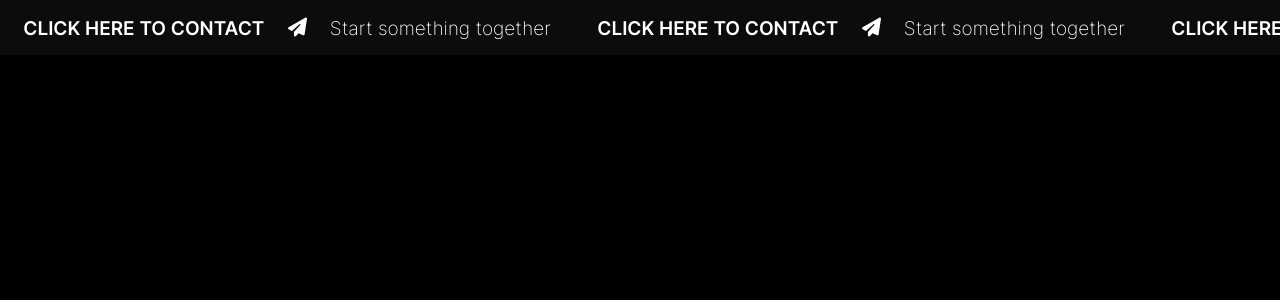
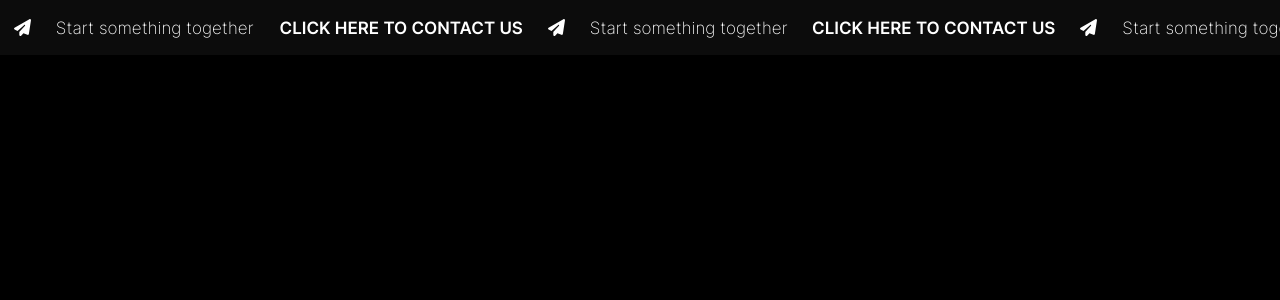
Before and after one commit to olmoscodes/o., an Angular app: page / in a window 1280 px wide. Shown: the top 300 px of the page. Built offline with nearby package versions, Linux system fonts and the light colour scheme.

Commit message:
loop slower and fixing margins

```diff
--- a/src/app/shared/notice/notice.component.html
+++ b/src/app/shared/notice/notice.component.html
@@ -1,50 +1,50 @@
 <div class="n1 notice-message">
-    <span class="msg1">CLICK HERE TO CONTACT</span>
+    <span class="msg1">CLICK HERE TO CONTACT US</span>
     <fa-icon [icon]="faPaperPlane"></fa-icon>
     <span class="msg2">Start something together</span>
 </div>
 <div class="n2 notice-message">
-    <span class="msg1">CLICK HERE TO CONTACT</span>
+    <span class="msg1">CLICK HERE TO CONTACT US</span>
     <fa-icon [icon]="faPaperPlane"></fa-icon>
     <span class="msg2">Start something together</span>
 </div>
 <div class="n3 notice-message">
-    <span class="msg1">CLICK HERE TO CONTACT</span>
+    <span class="msg1">CLICK HERE TO CONTACT US</span>
     <fa-icon [icon]="faPaperPlane"></fa-icon>
     <span class="msg2">Start something together</span>
 </div>
 <div class="n4 notice-message">
-    <span class="msg1">CLICK HERE TO CONTACT</span>
+    <span class="msg1">CLICK HERE TO CONTACT US</span>
     <fa-icon [icon]="faPaperPlane"></fa-icon>
     <span class="msg2">Start something together</span>
 </div>
 <div class="n5 notice-message">
-    <span class="msg1">CLICK HERE TO CONTACT</span>
+    <span class="msg1">CLICK HERE TO CONTACT US</span>
     <fa-icon [icon]="faPaperPlane"></fa-icon>
     <span class="msg2">Start something together</span>
 </div>
 <div class="n6 notice-message">
-    <span class="msg1">CLICK HERE TO CONTACT</span>
+    <span class="msg1">CLICK HERE TO CONTACT US</span>
     <fa-icon [icon]="faPaperPlane"></fa-icon>
     <span class="msg2">Start something together</span>
 </div>
 <div class="n7 notice-message">
-    <span class="msg1">CLICK HERE TO CONTACT</span>
+    <span class="msg1">CLICK HERE TO CONTACT US</span>
     <fa-icon [icon]="faPaperPlane"></fa-icon>
     <span class="msg2">Start something together</span>
 </div>
 <div class="n8 notice-message">
-    <span class="msg1">CLICK HERE TO CONTACT</span>
+    <span class="msg1">CLICK HERE TO CONTACT US</span>
     <fa-icon [icon]="faPaperPlane"></fa-icon>
     <span class="msg2">Start something together</span>
 </div>
 <div class="n9 notice-message">
-    <span class="msg1">CLICK HERE TO CONTACT</span>
+    <span class="msg1">CLICK HERE TO CONTACT US</span>
     <fa-icon [icon]="faPaperPlane"></fa-icon>
     <span class="msg2">Start something together</span>
 </div>
 <div class="n10 notice-message">
-    <span class="msg1">CLICK HERE TO CONTACT</span>
+    <span class="msg1">CLICK HERE TO CONTACT US</span>
     <fa-icon [icon]="faPaperPlane"></fa-icon>
     <span class="msg2">Start something together</span>
 </div>
--- a/src/app/shared/notice/notice.component.scss
+++ b/src/app/shared/notice/notice.component.scss
@@ -1,12 +1,12 @@
 .notice-message {
     display: flex;
-    justify-content: space-evenly;
-    font-size: 19px;
+    justify-content: space-around;
+    font-size: 17px;
     position: absolute;
     top: 50%;
     left: 0;
     transform: translateY(-50%);
-    width: 574px;
+    min-width: 533px;
 
     fa-icon {
         color: white;
--- a/src/app/shared/notice/notice.component.ts
+++ b/src/app/shared/notice/notice.component.ts
@@ -13,16 +13,16 @@ export class NoticeComponent implements OnInit {
 
   ngOnInit(): void {
     const noticeAnimation = gsap.timeline()
-    noticeAnimation.fromTo(".n1", 5, { left: "0" }, { left: "-574px", ease: "none", repeat: -1 })
-      .fromTo(".n2", 5, { left: "574px" }, { left: "0", ease: "none", repeat: -1 }, "-=5")
-      .fromTo(".n3", 5, { left: "1148px" }, { left: "574px", ease: "none", repeat: -1 }, "-=5")
-      .fromTo(".n4", 5, { left: "1722px" }, { left: "1148px", ease: "none", repeat: -1 }, "-=5")
-      .fromTo(".n5", 5, { left: "2296px" }, { left: "1722px", ease: "none", repeat: -1 }, "-=5")
-      .fromTo(".n6", 5, { left: "2870px" }, { left: "2296px", ease: "none", repeat: -1 }, "-=5")
-      .fromTo(".n7", 5, { left: "3444px" }, { left: "2870px", ease: "none", repeat: -1 }, "-=5")
-      .fromTo(".n8", 5, { left: "4018px" }, { left: "3444px", ease: "none", repeat: -1 }, "-=5")
-      .fromTo(".n9", 5, { left: "4592px" }, { left: "4018px", ease: "none", repeat: -1 }, "-=5")
-      .fromTo(".n10", 5, { left: "5166px" }, { left: "4592px", ease: "none", repeat: -1 }, "-=5")
+    noticeAnimation.fromTo(".n1", 10, { left: "0px" }, { left: "-533px", ease: "none", repeat: -1 })
+      .fromTo(".n2", 10, { left: "533px" }, { left: "0px", ease: "none", repeat: -1 }, "-=10")
+      .fromTo(".n3", 10, { left: "calc(533px * 2)" }, { left: "calc(533px * 1)", ease: "none", repeat: -1 }, "-=10")
+      .fromTo(".n4", 10, { left: "calc(533px * 3)" }, { left: "calc(533px * 2)", ease: "none", repeat: -1 }, "-=10")
+      .fromTo(".n5", 10, { left: "calc(533px * 4)" }, { left: "calc(533px * 3)", ease: "none", repeat: -1 }, "-=10")
+      .fromTo(".n6", 10, { left: "calc(533px * 5)" }, { left: "calc(533px * 4)", ease: "none", repeat: -1 }, "-=10")
+      .fromTo(".n7", 10, { left: "calc(533px * 6)" }, { left: "calc(533px * 5)", ease: "none", repeat: -1 }, "-=10")
+      .fromTo(".n8", 10, { left: "calc(533px * 7)" }, { left: "calc(533px * 6)", ease: "none", repeat: -1 }, "-=10")
+      .fromTo(".n9", 10, { left: "calc(533px * 8)" }, { left: "calc(533px * 7)", ease: "none", repeat: -1 }, "-=10")
+      .fromTo(".n10", 10, { left: "calc(533px * 9)" }, { left: "calc(533px * 8)", ease: "none", repeat: -1 }, "-=10")
   }
 
 }
```
